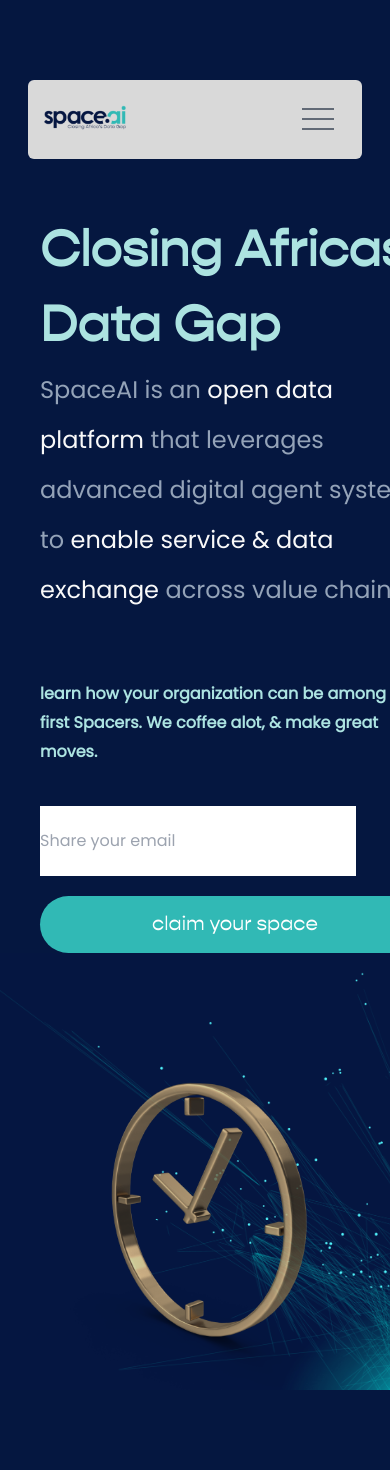
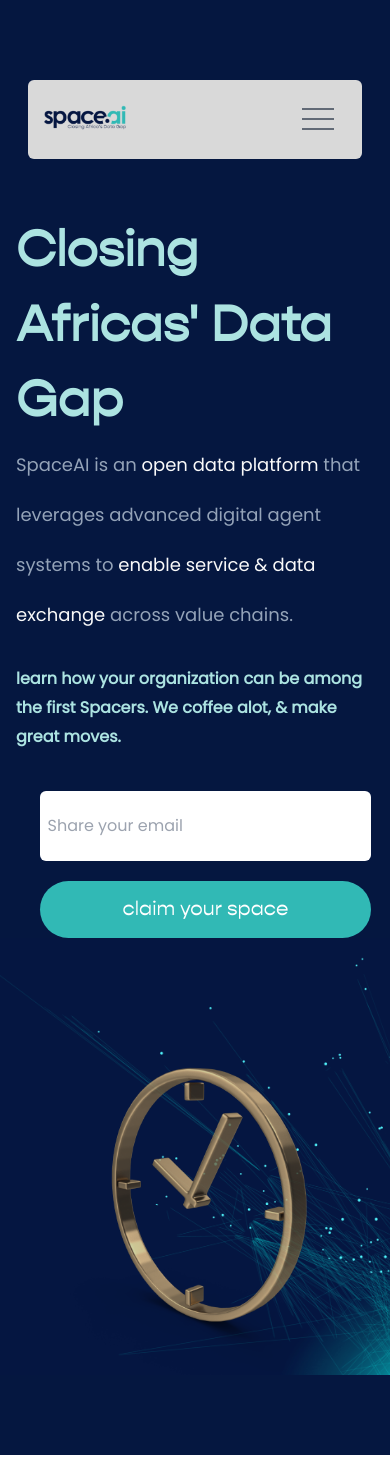
Before and after one commit to jawwad-ali/digital_agency, a React (Create React App) app: page / in a window 390 px wide. Built offline with nearby package versions, Linux system fonts and the light colour scheme.

Commit message:
fixes to hero section

```diff
--- a/src/App.js
+++ b/src/App.js
@@ -2,7 +2,7 @@ import HeroSection from "./components/HeroSection";
 
 function App() {
   return (
-    <div className="overflow-hidden">
+    <div className="">
       <HeroSection />
     </div>
   );
--- a/src/components/HeroSection.js
+++ b/src/components/HeroSection.js
@@ -17,28 +17,28 @@ const HeroSection = () => {
             <div className='w-full mt-14'>
                 <div className='flex xl:flex-row flex-col'>
                     {/* <div className='flex flex-col lg:w-2/4 lg:ml-20 w-full ml-10'> */}
-                    <div className='flex flex-col xl:w-2/4 lg:w-full lg:ml-8 xl:ml-20 w-full ml-10'>
-                        <div className='xl:border-b-2 text-slate-400 pb-6 lg:mx-8'>
-                            <h1 className='font-[Light] xl:text-[64px] text-[50px] font-black text-[#ACE3E1] xl:leading-[88px]'>Closing Africas' Data Gap</h1>
-                            <p className='font-[poppins] lg:text-3xl lg:leading-[63px] text-slate-400 text-2xl leading-[50px]'>
+                    <div className='flex flex-wrap flex-col xl:w-2/4 lg:w-full lg:ml-8 xl:ml-20 w-[90%] ml-10'>
+                        <div className='xl:border-b-2 text-slate-400 pb-6 -ml-6 md:mx-8'>
+                            <h1 className='font-[Light] md:text-[64px] text-[50px] font-black text-[#ACE3E1] xl:leading-[88px]'>Closing Africas' Data Gap</h1>
+                            <p className='font-[poppins] text-lg lg:text-3xl lg:leading-[63px] text-slate-400  leading-[50px]'>
                                 SpaceAI is an <span className='text-[#f9f9f9]'>open data platform</span> that leverages
                                 advanced digital agent systems to <span className='text-[#f9f9f9]'>enable service & data  exchange </span> across value chains.
                             </p>
                         </div>
-                        <div className='font-[poppins] mt-10 md:w-[95%] lg:w-[90%] w-full  lg:mx-8'>
-                            <p className='font-bold xl:text-xl md:text-xl text-md leading-[29px] text-[#ACE3E1]'>
+                        <div className='font-[poppins] lg:mt-10 md:w-[95%] lg:w-[90%] w-full -mx-6  md:mx-8'>
+                            <p className='font-bold xl:text-xl md:text-xl text-md leading-[29px] text-[#ACE3E1] text-base'>
                                 learn how your organization can be among the first Spacers. We coffee alot, & make great moves.
                             </p>
                         </div>
 
-                        <div className='mt-10 flex xl:flex-row flex-col lg:mx-8'>
-                            <div className='w-[265px] h-[70px]'>
+                        <div className='mt-10 flex xl:flex-row flex-col mr-5  md:ml-10 lg:mx-8'>
+                            <div className='w-full md:w-[265px] h-[70px]'>
                                 <div className='my-auto bg-white rounded-md'>
                                     <input placeholder='Share your email' className='flex items-center justify-center border-none font-[poppins] outline-none d-block m-auto h-[70px]' />
                                 </div>
                             </div>
 
-                            <button className='rounded-[30px] md:w-[36%] lg:w-[29%] xl:w-[50%] xl:ml-10 mt-5 xl:mt-0 xl:px-12 xl:py-6 px-2 py-4 font-[Light] bg-[#31B9B5] text-white text-center leading-[25px] text-xl font-medium'>
+                            <button className='rounded-[30px] w-full md:w-[42%] lg:w-[29%] xl:w-[50%] xl:ml-10 mt-5 xl:mt-0 xl:px-12 xl:py-6 px-2 py-4 font-[Light] bg-[#31B9B5] text-white text-center leading-[25px] text-xl font-medium'>
                                 claim your space
                             </button>
                         </div>
```
